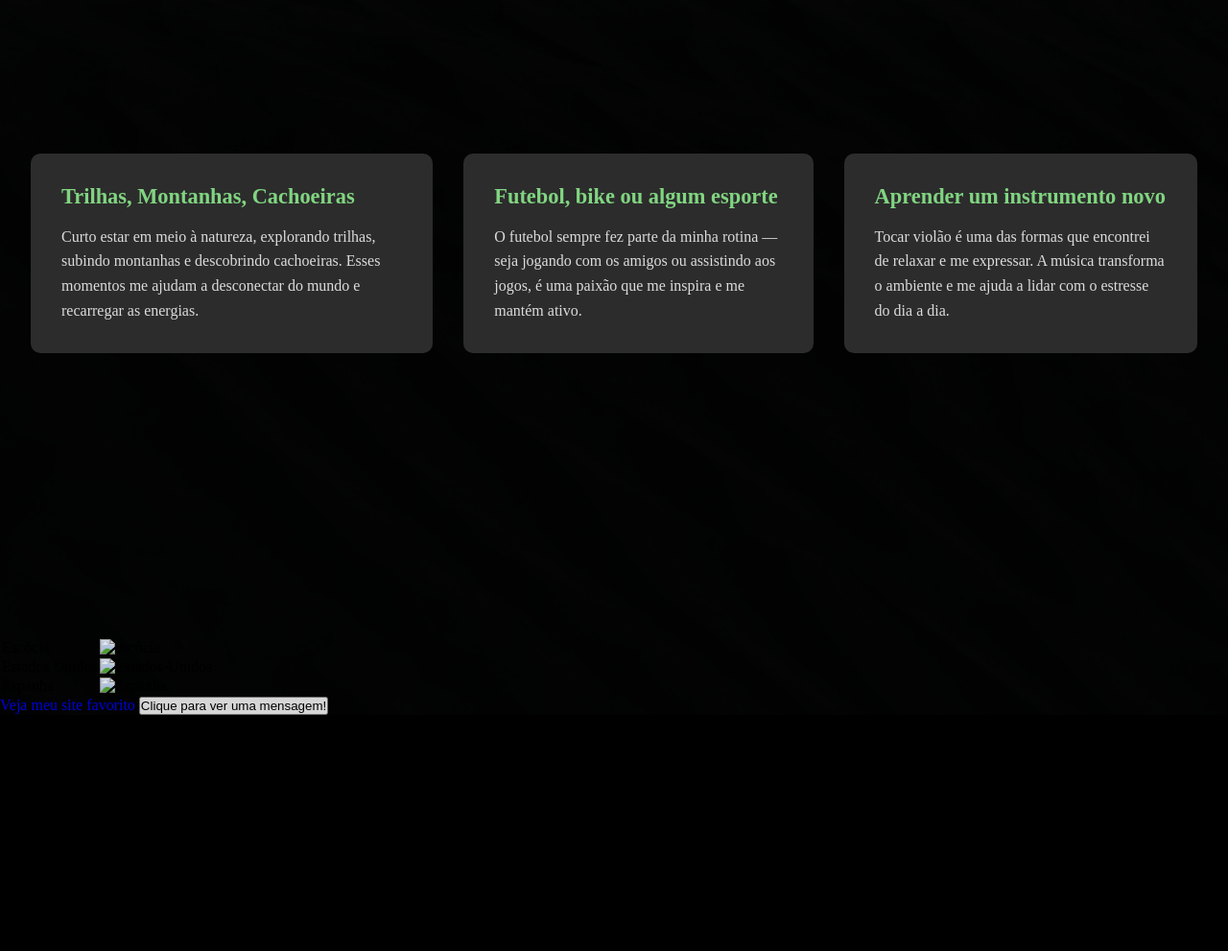
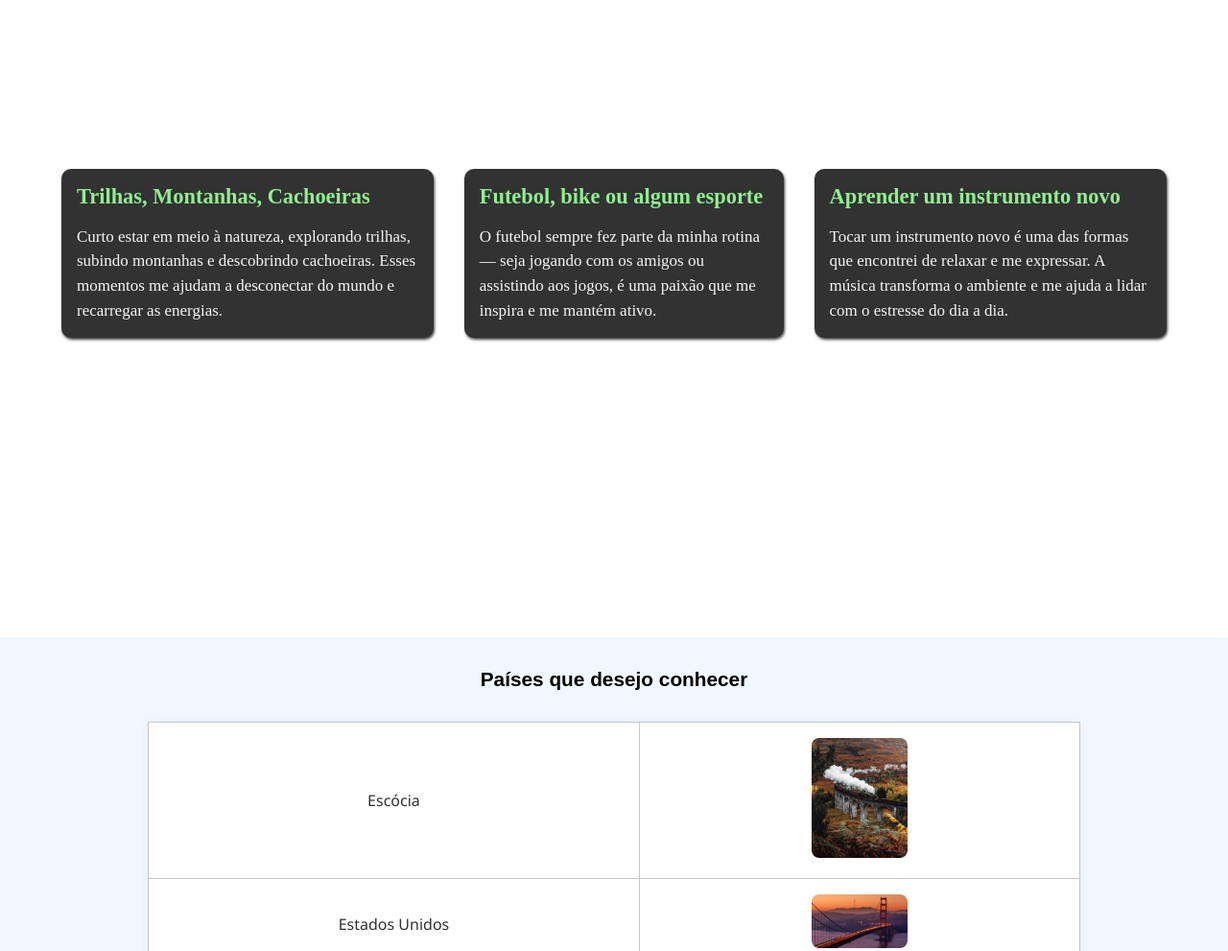
Before and after one commit to VictorDavii/trabalho-fds, a plain HTML site: page index.html in a window 1280 px wide. Shown: the part 1060-2051 px from the top of the page at 96% size. Before the commit the page ends 1805 px from the top, so only its background shows below. Drawn offline with Linux system fonts and the light colour scheme.

Commit message:
create coriosidade

```diff
--- a/css/style.css
+++ b/css/style.css
@@ -23,8 +23,6 @@
 }
 
 body{
-    background-color: black;
-    opacity: 0.9;
     background-size: auto;
     background-position: center;
     position: relative;
@@ -32,45 +30,8 @@ body{
     width: 100%;
 }
 
-header{
-    position: fixed;
-    padding: 1rem 0;
-    width: 100%;
-}
-
-header ul{
-    display: flex;
-    justify-content: center;
-    align-items: center;
-    gap: 3rem;
-}
-
-header ul li{
-    color: var(--color-gray-light);
-    font-size: larger;
-}
-
-header ul li:hover{
-    color: var(--color-primary-dark);
-    cursor: pointer;
-}
-
-#img-fundo{
-    position: absolute;
-    overflow: hidden;
-    z-index: -1;
-    width: 100%;
-    height: 100%;
-}
-
-#img-fundo img{
-    width: 100%;
-    height: 100%;
-    position: absolute;
-    object-fit: cover;
-    z-index: -1;
-    opacity: 0.1;
-    animation: zoom 20s;
+.paragrafo{
+    font-size: 17px;
 }
 
 main{
@@ -118,7 +79,7 @@ main{
 
 .card-info p{
     margin-top: 1rem;
-    color: var(--color-gray-light);
+    color: black;
 }
 
 
@@ -149,7 +110,7 @@ main{
 h2{
     font-family: var(--font-secondary);
     padding: 2rem 0;
-    color: var(--color-gray-light);
+    color: var(--color-primary-dark);
     text-align: center;
 }
 
@@ -163,16 +124,16 @@ h2{
 }
 
 #hobbies ul{
-    padding: 2rem;
+    margin: 0 4rem;
     display: flex;
     gap: 2rem;
 }
 
 #hobbies ul li{
     background-color: var(--color-gray-dark);
-    padding: 2rem;
+    padding: 1rem;
     border-radius: 10px;
-    box-shadow: 1p 2px 3px rgba(0, 0, 0, 0.74);
+    box-shadow: 1px 2px 3px rgba(0, 0, 0, 0.74);
 }
 
 #hobbies ul h3{
@@ -199,3 +160,89 @@ h2{
     object-fit: cover;
     opacity: 0.2;
 }
+
+/*Países que gostaria de visitar*/
+
+.paises{
+    width: 100%;
+    padding: 2rem;
+    background-color: aliceblue;
+    text-align: center;
+}
+
+.paises h3{
+    font-family: var(--font-secondary);
+    font-size: 1.3rem;
+}
+
+table {
+  width: 80%;
+  margin: 2rem auto;
+  border-collapse: collapse;
+  font-family: var(--font-primary);
+  background-color: white;
+  box-shadow: 0 0 10px rgba(0,0,0,0.05);
+}
+
+th, td {
+  padding: 1rem;
+  text-align: center;
+  border: 1px solid var(--color-gray-medium);
+  color: var(--color-gray-dark);
+}
+
+th {
+  background-color: var(--color-primary);
+  color: white;
+  text-transform: uppercase;
+  letter-spacing: 1px;
+}
+
+td img {
+  border-radius: 8px;
+  transition: transform 0.2s ease;
+}
+
+td img:hover {
+  transform: scale(1.1);
+}
+
+.curiosidade{
+    width: 100%;
+    padding: 2rem;
+    display: flex;
+    align-items: center;
+    justify-content: center;
+    gap: 4rem;
+}
+
+.curiosidade button {
+  border: none;
+  padding: 0.8rem 2.4rem;
+  background-color: var(--color-accent);
+  transition: background-color 0.3s ease, transform 0.5s ease;
+  border-radius: 10px;
+}
+
+.curiosidade button:hover {
+  background-color: var(--color-primary-dark);
+  transform: scale(1.05);
+  color: white;
+}
+
+#favorito{
+    font-size: 1.4rem;
+    color:black;
+}
+
+#favorito:hover{
+    color: var(--color-accent);
+}
+
+#mensagem{
+    display: none;
+    width: 100%;
+    padding: 2rem 0;
+    text-align: center;
+    background-color: var(--color-primary);
+}
--- a/index.html
+++ b/index.html
@@ -16,26 +16,16 @@
         4. Uma imagem (<img>) que represente um dos hobbies mencionados.
         5. Uma tabela <table> que contenha o nome e a imagem de três países que
         gostaria de visitar. (tabela com 3 linhas x 2 colunas)
-        6. Um link (<a>) que leve para umsite de interesse do aluno (exemplo: um site
+        6. Um link (<a>) que leve para um site de interesse do aluno (exemplo: um site
         de notícias, tecnologia ou entretenimento).-->
-    <div id="img-fundo">
-        <img src="img/backgroud.jpg" alt="">
-    </div>
-    <header>
-        <ul>
-            <li><a href="#header">Home</a></li>
-            <li>Hobbies</li>
-            <li>Países</li>
-        </ul>
-    </header>
     <main>
         <div class="viewport">
             <div class="card-perfil">
                 <img src="img/perfil.jpg" alt="Foto-de-Perfil">
                 <div class="card-info">
                     <h1 id="name">Victor Davi C. Pereira</h1>
-                    <p>Hello World, Aqui é o Victor, tenho 25 anos e moro no Interior de São Paulo.</p>
-                    <p>Curto conhecer várias culturas e explorar seus costumes e gastronômias.</p>
+                    <p class="paragrafo">Hello World, Aqui é o Victor, tenho 25 anos e moro no Interior de São Paulo.</p>
+                    <p class="paragrafo">Curto conhecer várias culturas e explorar seus costumes e gastronômias.</p>
                 </div>
             </div>
         </div>
@@ -47,15 +37,15 @@
         <ul>
             <li>
                 <h3>Trilhas, Montanhas, Cachoeiras</h3>
-                <p>Curto estar em meio à natureza, explorando trilhas, subindo montanhas e descobrindo cachoeiras. Esses momentos me ajudam a desconectar do mundo e recarregar as energias.</p>
+                <p class="paragrafo">Curto estar em meio à natureza, explorando trilhas, subindo montanhas e descobrindo cachoeiras. Esses momentos me ajudam a desconectar do mundo e recarregar as energias.</p>
             </li>
             <li>
                 <h3>Futebol, bike ou algum esporte</h3>
-                <p>O futebol sempre fez parte da minha rotina — seja jogando com os amigos ou assistindo aos jogos, é uma paixão que me inspira e me mantém ativo.</p>
+                <p class="paragrafo">O futebol sempre fez parte da minha rotina — seja jogando com os amigos ou assistindo aos jogos, é uma paixão que me inspira e me mantém ativo.</p>
             </li>
             <li>
                 <h3>Aprender um instrumento novo</h3>
-                <p>Tocar violão é uma das formas que encontrei de relaxar e me expressar. A música transforma o ambiente e me ajuda a lidar com o estresse do dia a dia.</p>
+                <p class="paragrafo">Tocar um instrumento novo é uma das formas que encontrei de relaxar e me expressar. A música transforma o ambiente e me ajuda a lidar com o estresse do dia a dia.</p>
             </li>
         </ul>
         <div id="img-hobbies">
@@ -65,27 +55,28 @@
 
     <!--Paises que gostaria de visitar-->
     <div class="paises">
+        <h3>Países que desejo conhecer</h3>
         <table>
             <tr>
                 <td>Escócia</td>
-                <td><img src="escócia.png" alt="escócia" width="100"></td>
+                <td><img src="img/escocia.jpg" alt="escócia" width="100"></td>
             </tr>
             <tr>
                 <td>Estados Unidos</td>
-                <td><img src="eua.png" alt="Estados-Unidos" width="100"></td>
+                <td><img src="img/eua.jpg" alt="Estados-Unidos" width="100"></td>
             </tr>
             <tr>
                 <td>Espanha</td>
-                <td><img src="espanha.png" alt="Espanha" width="100"></td>
+                <td><img src="img/espanha.jpg" alt="Espanha" width="100"></td>
             </tr>
         </table>
     </div>
 
+    <p class="paragrafo" id="mensagem"></p>
     <div class="curiosidade">
         <!--Para quem curte Cinema, história e perrenges de viajar da uma olhada nos Podcast do Jovem Nerd :) ! -->
-        <a href="https://jovemnerd.com.br/podcasts/nerdcast" target="_blank">Veja meu site favorito</a>
+        <a id="favorito" href="https://jovemnerd.com.br/podcasts/nerdcast" target="_blank">Veja meu site favorito</a>
         <button onclick="mostrarMensagem()">Clique para ver uma mensagem!</button>
-        <p id="mensagem"></p>
     </div>
 
     <script src="js/script.js" defer></script>
--- a/js/script.js
+++ b/js/script.js
@@ -1,3 +1,8 @@
 function mostrarMensagem() {
-  document.getElementById("mensagem").innerText = "Continue explorando, o mundo é seu!";
+  var button = document.getElementById("mensagem");
+
+  button.innerText = "Continue explorando, o mundo é seu!";
+  button.style.display = 'block';
+
+
 }
```
Also changed, not shown: img/escocia.jpg (added), img/espanha.jpg (added), img/eua.jpg (added).
